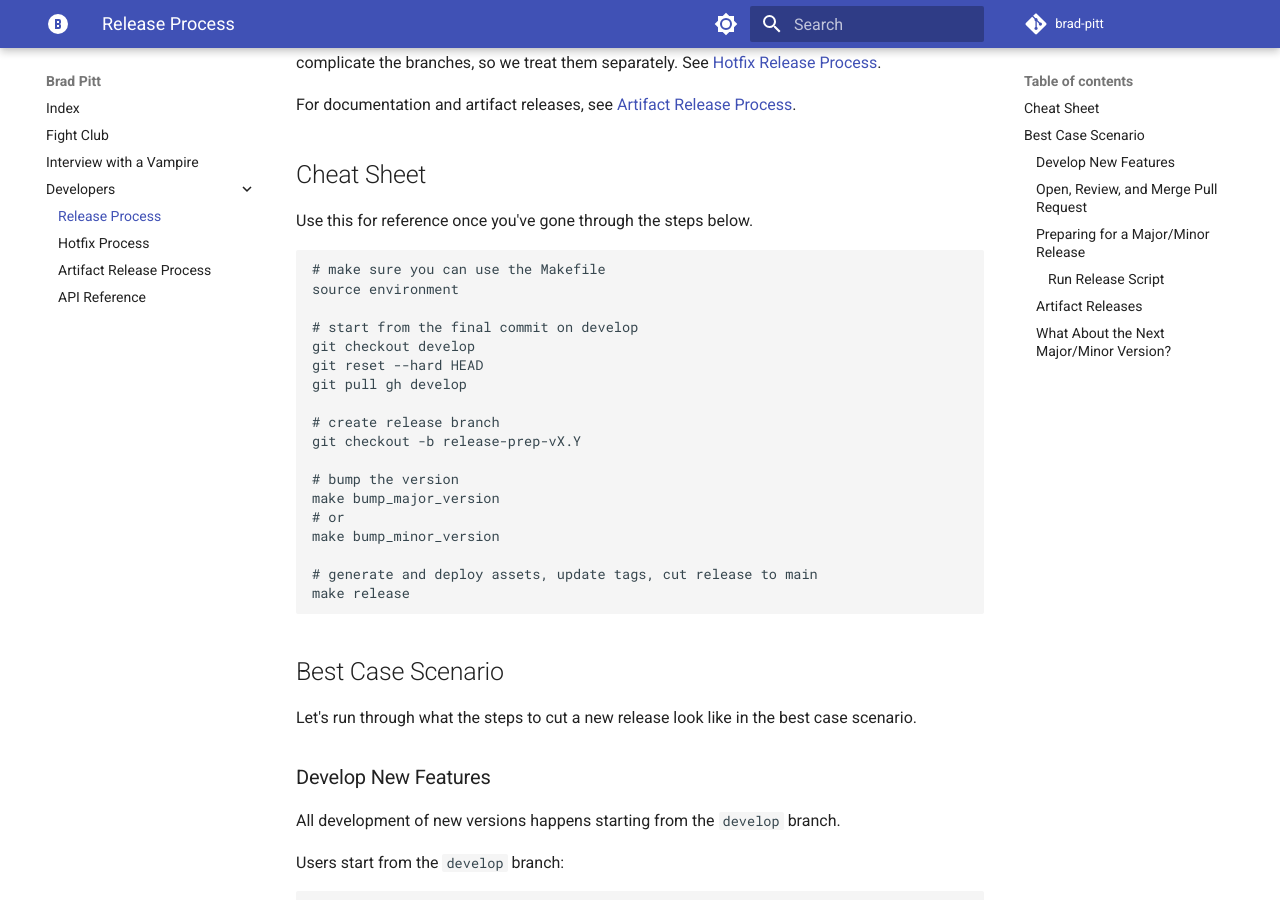
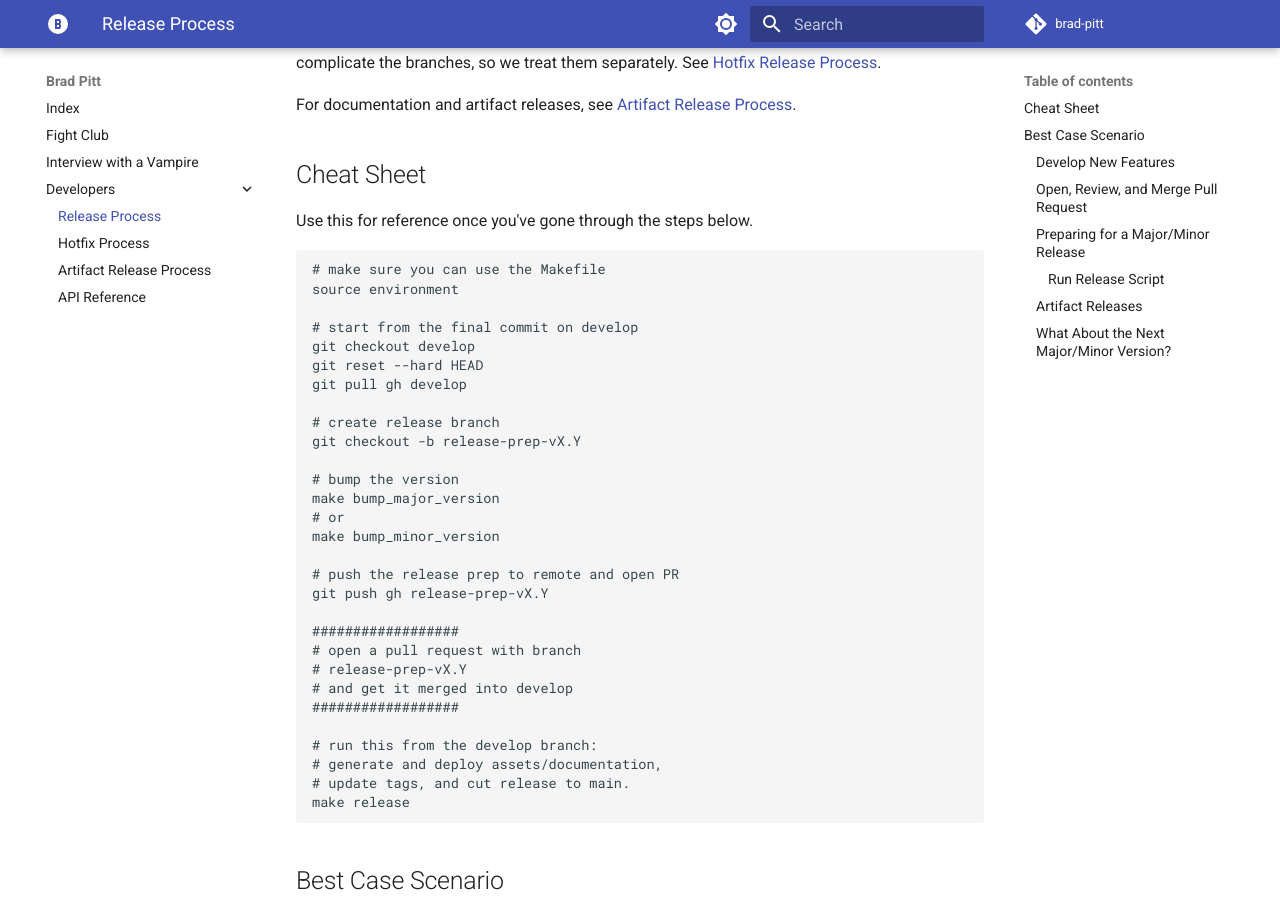
Before and after one commit to charlesreid1-toy-factory/brad-pitt, an MkDocs documentation site: the page built from docs/release.md, in a window 1280 px wide and 900 px high, scrolled down 403 px. Built offline with MkDocs 1.6.1 and Material for MkDocs 9.7.7, drawn with Linux system fonts in a browser that asks for light colours; comment, search, counter and statistics services are not loaded.

Commit message:
fix bugs from first run

````diff
--- a/docs/release.md
+++ b/docs/release.md
@@ -40,7 +40,18 @@ make bump_major_version
 # or
 make bump_minor_version
 
-# generate and deploy assets, update tags, cut release to main
+# push the release prep to remote and open PR
+git push gh release-prep-vX.Y
+
+##################
+# open a pull request with branch
+# release-prep-vX.Y
+# and get it merged into develop
+##################
+
+# run this from the develop branch:
+# generate and deploy assets/documentation,
+# update tags, and cut release to main.
 make release
 ```
 
````
Also changed, not shown: 2 other files.
